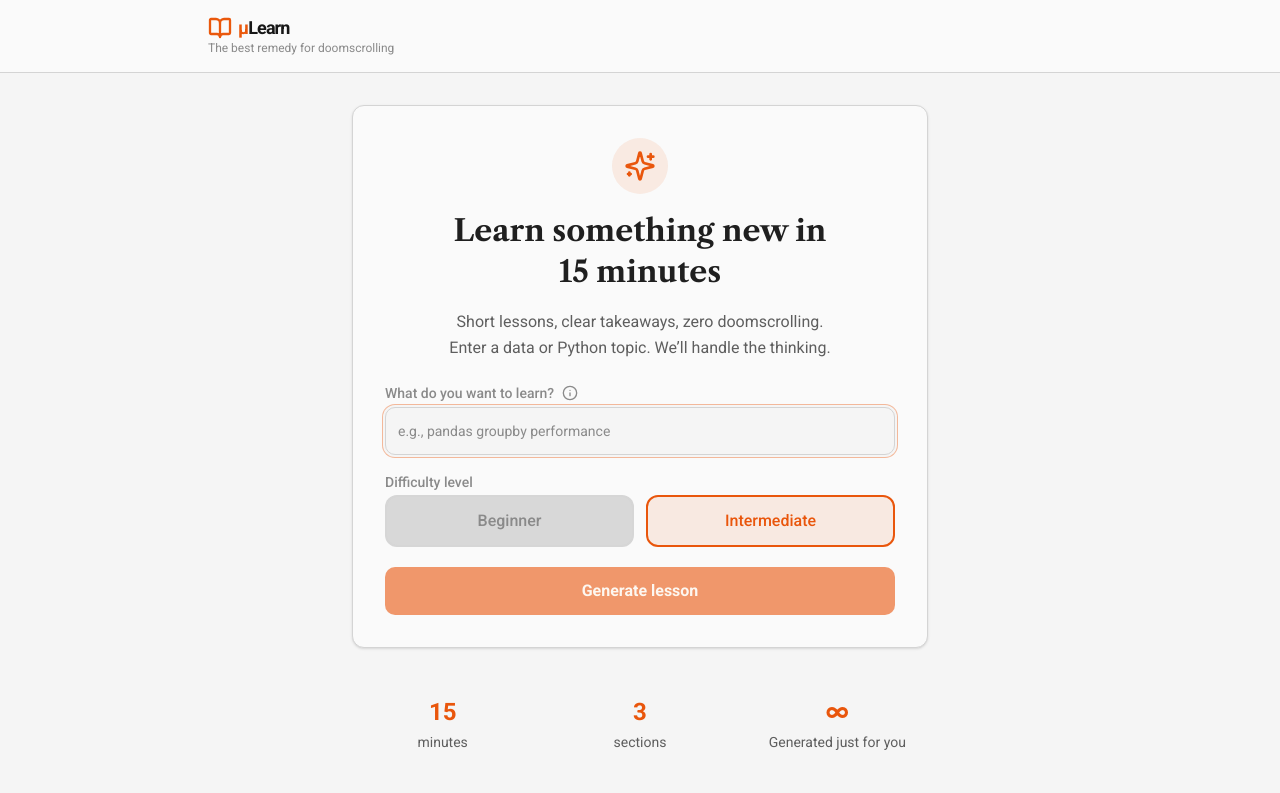
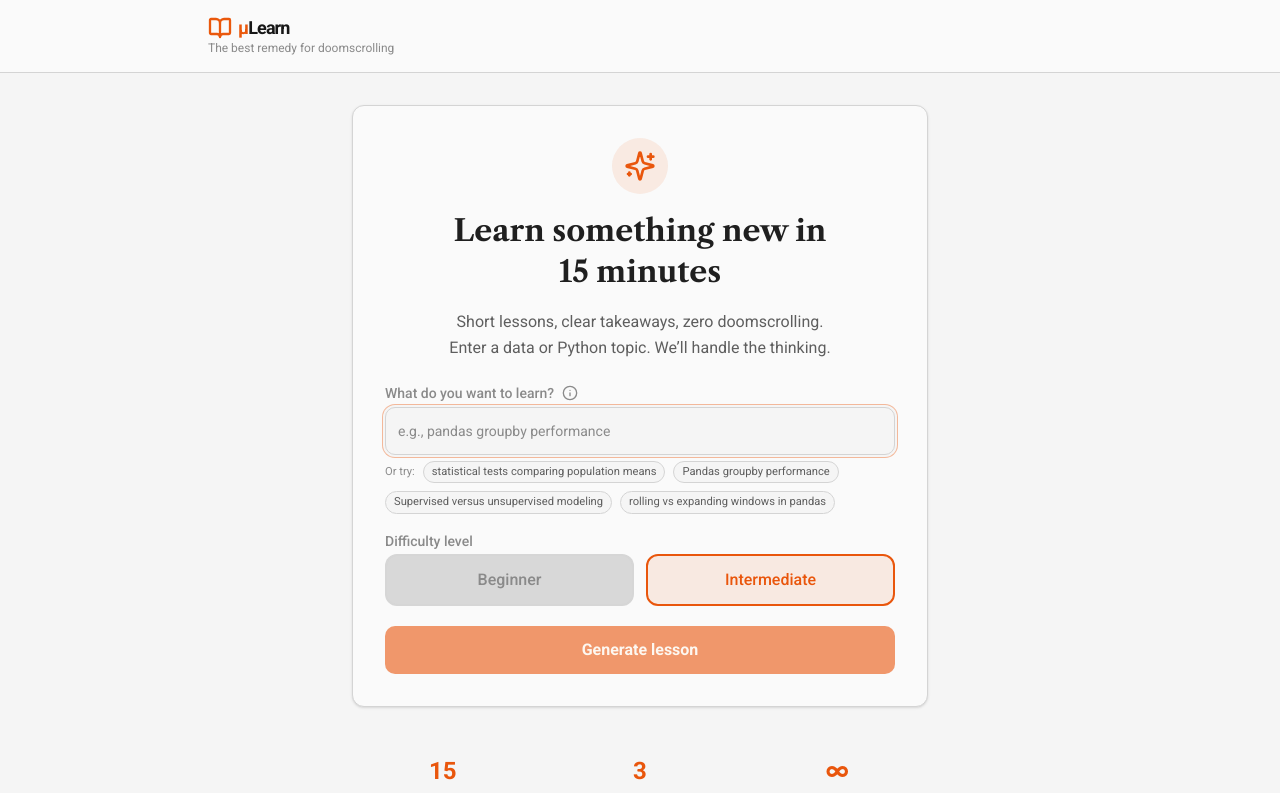
Before and after one commit to dosorio79/ulearn-platform, a React (Vite) app in the folder frontend/: page / in a window 1280 px wide. Shown: the top 793 px of the page. Built offline with nearby package versions, Linux system fonts and the light colour scheme; the HTML template or start-up script is replaced by a standard one.

Commit message:
feat: refactor lesson submission logic to handle resolved topics; add quick example buttons for user convenience

```diff
--- a/frontend/src/pages/Home.tsx
+++ b/frontend/src/pages/Home.tsx
@@ -64,10 +64,10 @@ export default function Home() {
     return () => clearTimeout(timeout);
   }, [topicNeedsAttention]);
 
-  const handleSubmit = async (e: React.FormEvent) => {
-    e.preventDefault();
+  const submitLesson = async (nextTopic?: string) => {
     if (isLoading) return;
-    if (isTopicEmpty) {
+    const resolvedTopic = (nextTopic ?? topic).trim();
+    if (!resolvedTopic) {
       setTopicNeedsAttention(true);
       topicInputRef.current?.focus();
       return;
@@ -76,7 +76,7 @@ export default function Home() {
     setIsLoading(true);
     setLoadingPhase('requesting');
     try {
-      const result = await generateLesson({ topic, level });
+      const result = await generateLesson({ topic: resolvedTopic, level });
       setLoadingPhase('received');
       setLesson(result);
     } catch (error) {
@@ -88,6 +88,18 @@ export default function Home() {
     } finally {
       setIsLoading(false);
     }
+  };
+
+  const handleSubmit = async (e: React.FormEvent) => {
+    e.preventDefault();
+    await submitLesson();
+  };
+
+  const handleQuickExample = async (exampleTopic: string, exampleLevel: DifficultyLevel) => {
+    setTopic(exampleTopic);
+    setLevel(exampleLevel);
+    setTopicNeedsAttention(false);
+    await submitLesson(exampleTopic);
   };
 
   const handleReset = () => {
@@ -189,6 +201,46 @@ export default function Home() {
                     ref={topicInputRef}
                     data-highlight={topicNeedsAttention ? 'true' : 'false'}
                   />
+                  <div className="flex flex-wrap items-center gap-2 text-[0.7rem] text-tone-tertiary">
+                    <span>Or try:</span>
+                    <button
+                      type="button"
+                      onClick={() =>
+                        handleQuickExample(
+                          'statistical tests comparing population means',
+                          'intermediate',
+                        )
+                      }
+                      className="rounded-full border border-border bg-background px-2 py-0.5 text-tone-secondary transition-colors hover:text-tone-primary"
+                      disabled={isLoading}
+                    >
+                      statistical tests comparing population means
+                    </button>
+                    <button
+                      type="button"
+                      onClick={() => handleQuickExample('Pandas groupby performance', 'intermediate')}
+                      className="rounded-full border border-border bg-background px-2 py-0.5 text-tone-secondary transition-colors hover:text-tone-primary"
+                      disabled={isLoading}
+                    >
+                      Pandas groupby performance
+                    </button>
+                    <button
+                      type="button"
+                      onClick={() => handleQuickExample('Supervised versus unsupervised modeling', 'beginner')}
+                      className="rounded-full border border-border bg-background px-2 py-0.5 text-tone-secondary transition-colors hover:text-tone-primary"
+                      disabled={isLoading}
+                    >
+                      Supervised versus unsupervised modeling
+                    </button>
+                    <button
+                      type="button"
+                      onClick={() => handleQuickExample('rolling vs expanding windows in pandas', 'intermediate')}
+                      className="rounded-full border border-border bg-background px-2 py-0.5 text-tone-secondary transition-colors hover:text-tone-primary"
+                      disabled={isLoading}
+                    >
+                      rolling vs expanding windows in pandas
+                    </button>
+                  </div>
                 </div>
 
                 {/* Difficulty Selector */}
```
